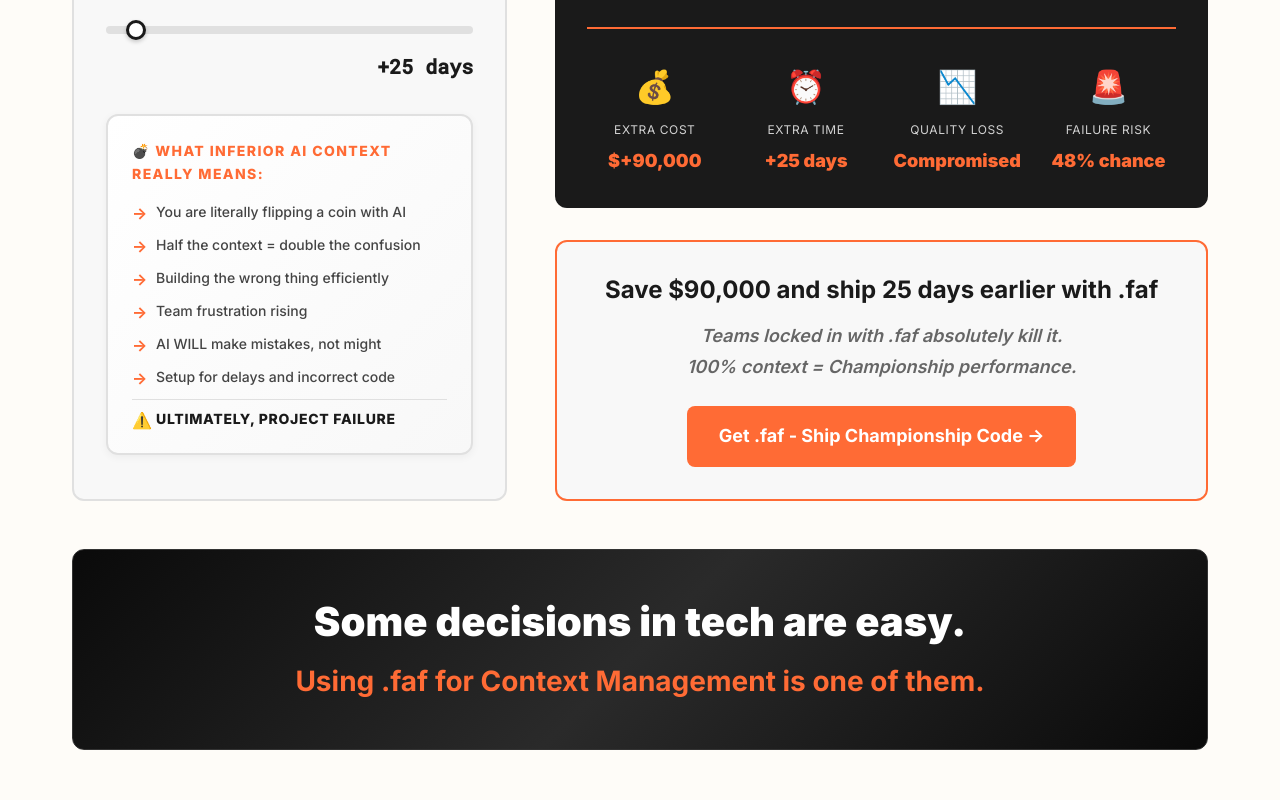
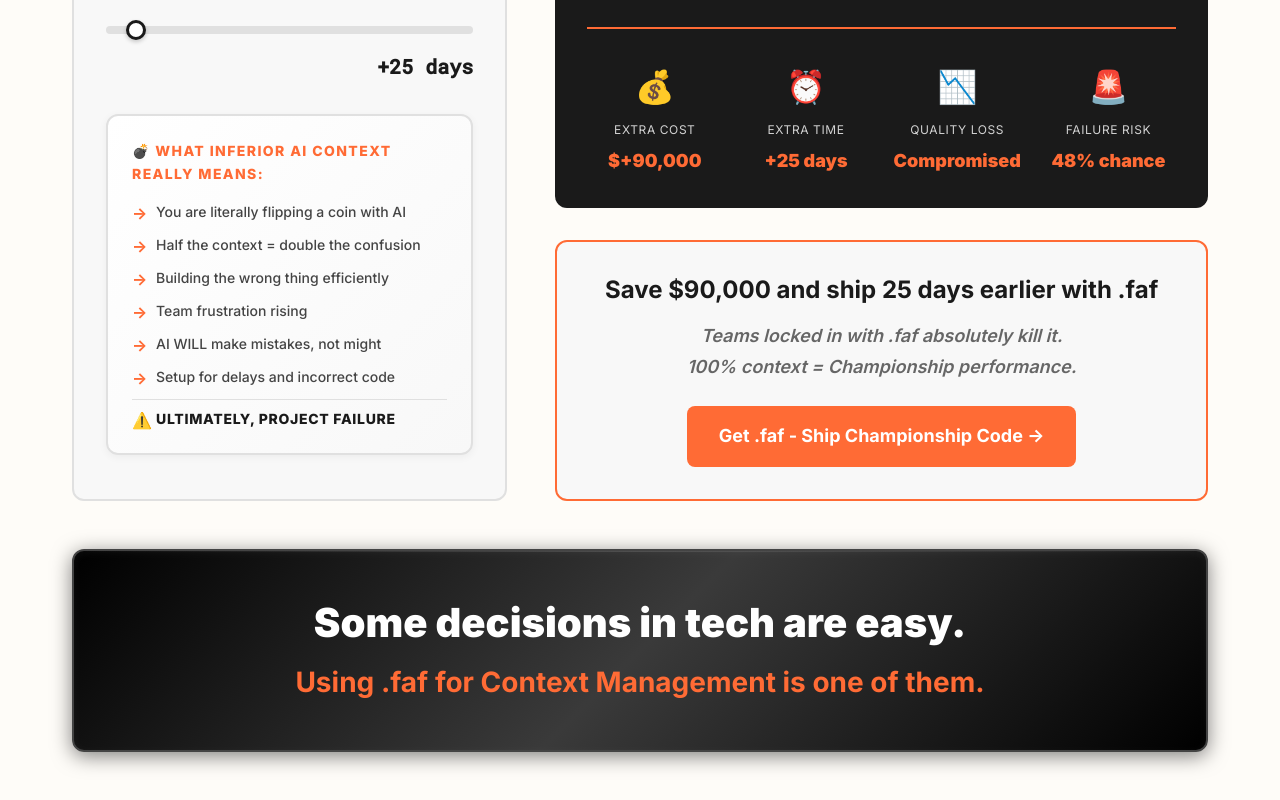
Before and after one commit to Wolfe-Jam/faf-one-svelte, a SvelteKit app: page /risk-assessment in a window 1280 px wide. Shown: the part 1069-1869 px from the top of the page. Built offline with nearby package versions, Linux system fonts and the light colour scheme.

Commit message:
feat: Amplify dark-steel gradient effect
- Increase contrast from pure black to #3a3a3a
- Add dual box shadows for depth
- Include top highlight accent line
- Strengthen border definition

```diff
--- a/src/routes/risk-assessment/+page.svelte
+++ b/src/routes/risk-assessment/+page.svelte
@@ -791,13 +791,27 @@
 	.context-stories {
 		margin-top: 3rem;
 		padding: 3rem 2rem;
-		background: linear-gradient(135deg, #0a0a0a 0%, #2a2a2a 50%, #0a0a0a 100%);
+		background: linear-gradient(135deg, #000000 0%, #3a3a3a 50%, #000000 100%);
 		border-radius: 12px;
 		text-align: center;
 		max-width: 1200px;
 		margin-left: auto;
 		margin-right: auto;
-		border: 1px solid #333;
+		border: 2px solid #444;
+		box-shadow: 0 4px 20px rgba(0,0,0,0.5), inset 0 2px 10px rgba(255,255,255,0.05);
+		position: relative;
+		overflow: hidden;
+	}
+
+	.context-stories:before {
+		content: "";
+		position: absolute;
+		top: 0;
+		left: 0;
+		right: 0;
+		height: 1px;
+		background: linear-gradient(90deg, transparent, #666, transparent);
+		opacity: 0.5;
 	}
 
 	.context-stories h3 {
```
